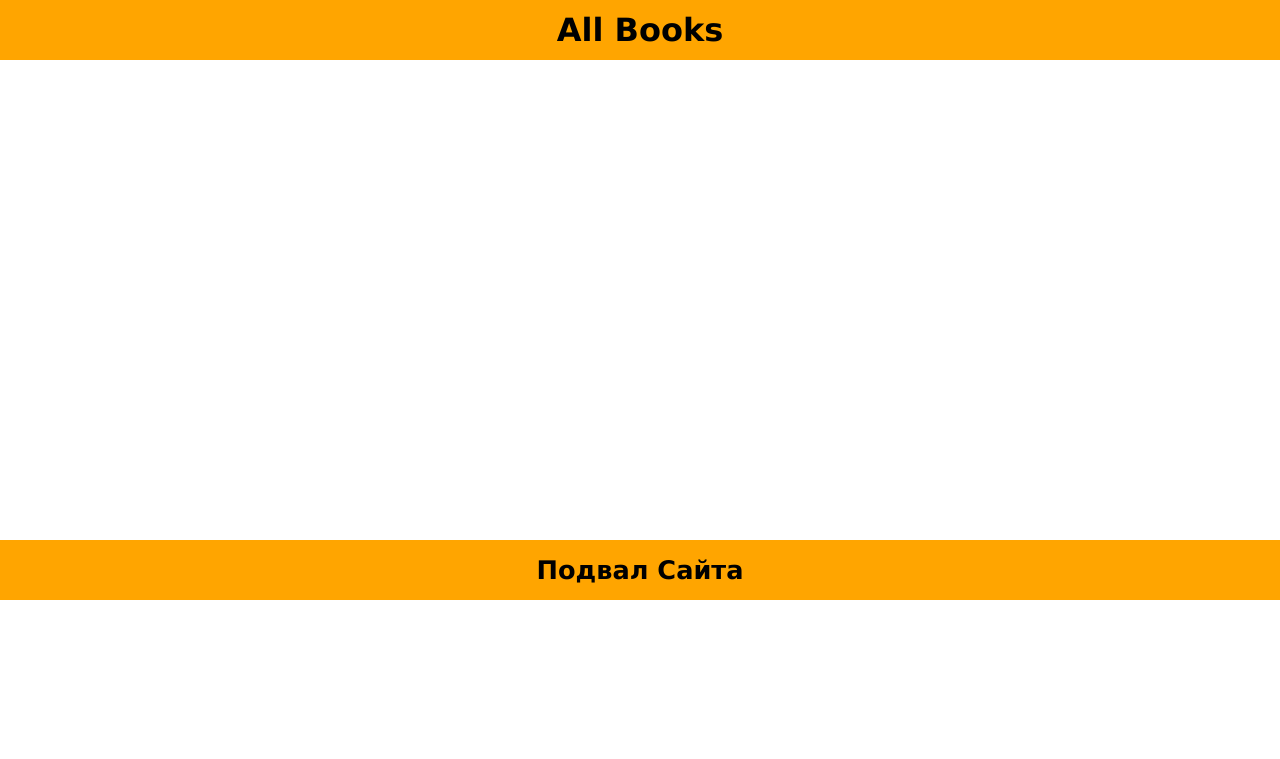
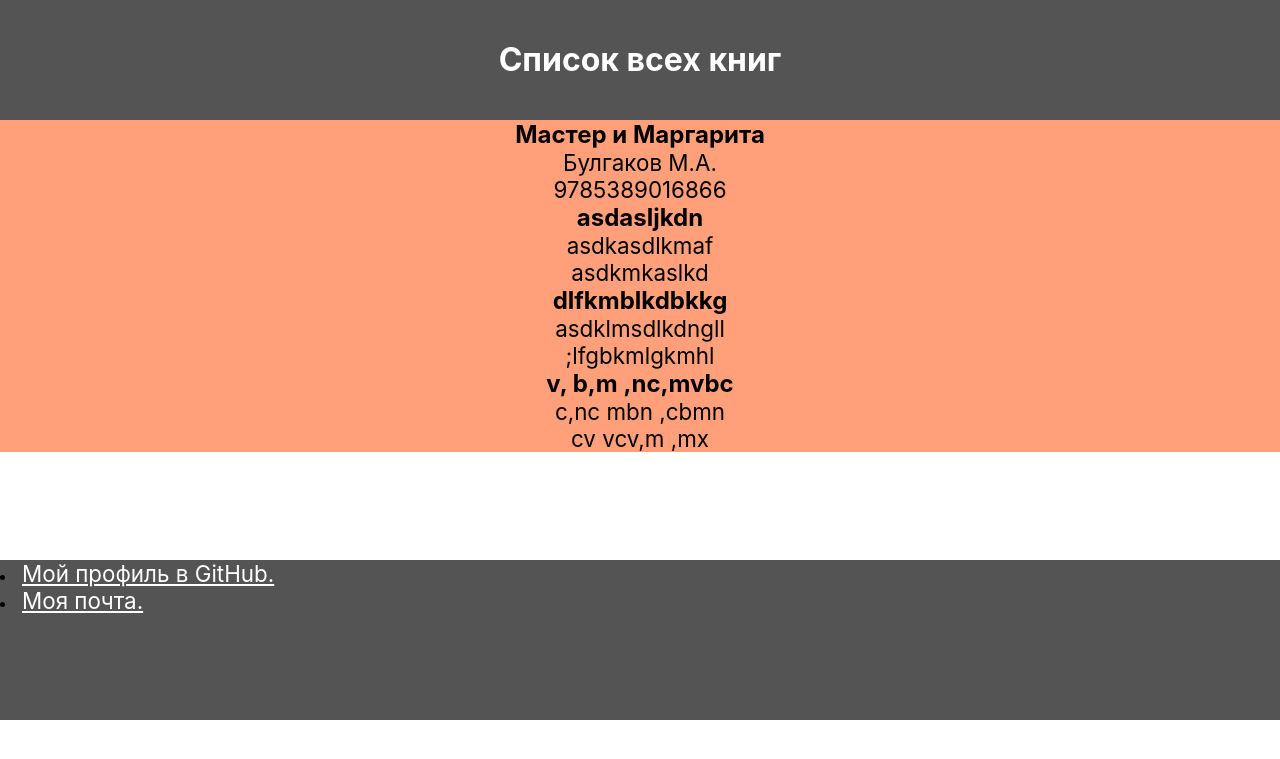
Before and after one commit to Ulukbek-Toichuev/FlaskProject, a Flask app: page /Res in a window 1280 px wide. Shown: the top 759 px of the page. Run offline with Flask 2, Linux system fonts and the light colour scheme; data comes from the database, SQL or seed files in the repository; both versions use the stored data as it was after the commit.

Commit message:
Редактирование страны "Все книги"

```diff
--- a/static/main.css
+++ b/static/main.css
@@ -44,3 +44,7 @@
 body{
     font-family:-apple-system, BlinkMacSystemFont, 'Segoe UI', Roboto, Oxygen, Ubuntu, Cantarell, 'Open Sans', 'Helvetica Neue', sans-serif;
 }
+
+#res_body{
+    background: lightsalmon;
+}
--- a/templates/result.html
+++ b/templates/result.html
@@ -1,85 +1,41 @@
 <!DOCTYPE html>
-<html lang="en">
+<html>
     <head>
+        <title>
+            Все книги
+        </title>
         <meta charset="UTF-8">
-    <title>result</title>
-    <style>
-    body {
-    font-family: Geneva, Arial, Helvetica, sans-serif;
-   }
-    header, footer{
-    background: orange;
-    }
-
-    main, header, footer{
-    text-align: center;
-    }
-
-    table {
-    border-collapse: collapse;
-    }
-
-    form{
-    margin-left: auto;
-    margin-right: auto;
-    width: 6em
-    }
-
-    footer{
-    width: 100%;
-    height: 60px;
-    text-align: center;
-    line-height: 60px;
-    margin-top: 100px;
-    }
-
-    header{
-    width: 100%;
-    height: 60px;
-    text-align: center;
-    line-height: 60px;
-    margin-bottom: 50px;
-    }
-
-    form{
-    margin-left: auto;
-    margin-right: auto;
-    width: 6em
-    }
-
-    main, header, footer{
-    text-align: center;
-    }
-
-    *{
-    margin: 0;
-    padding: 0;
-    }
-
-    main{
-    width: 50%;
-    height: 330px;
-    margin-left: 15%;
-    }
-
-    </style>
+        <link type="text/css" href="{{url_for('static', filename='main.css')}}" rel="stylesheet">
     </head>
 
     <body>
+        <!--Шапка сайта-->
+        <div id="div_header" class="div_header">
+            <h1>Список всех книг</h1>
+        </div>
 
-<header>
-    <h1>All Books</h1>
-</header>
+        <!--Тело сайта-->
+        <div id="div_body" class="div_body">
+            {% for el in books %}
 
-<main>
-<div class="container mt-5" id="block_result">
+            <div id="res_body" class="res_body">
+                <h2>{{ el.title }}</h2>
+                <p>{{el.author}}</p>
+                <p>{{el.isbn}}</p>
+            </div>
 
+            {% endfor %}
         </div>
-</main>
 
-<footer>
-    <p style="font-size: 160%; font-weight: 700">Подвал Сайта</p>
-</footer>
+        <!--Подвал сайта-->
+        <div id="div_footer" class="div_footer">
+            <li>
+                <a href="https://github.com/Ulukbek-Toychuev">Мой профиль в GitHub.</a>
+            </li>
 
+            <li>
+                <a href="mailto:t.ulukbek01@gmail.com">Моя почта.</a>
+            </li>
+        </div>
     </body>
 </html>
```
Also changed, not shown: library.db, 2 other files. Lines whose indentation alone changed are shown as unchanged.
